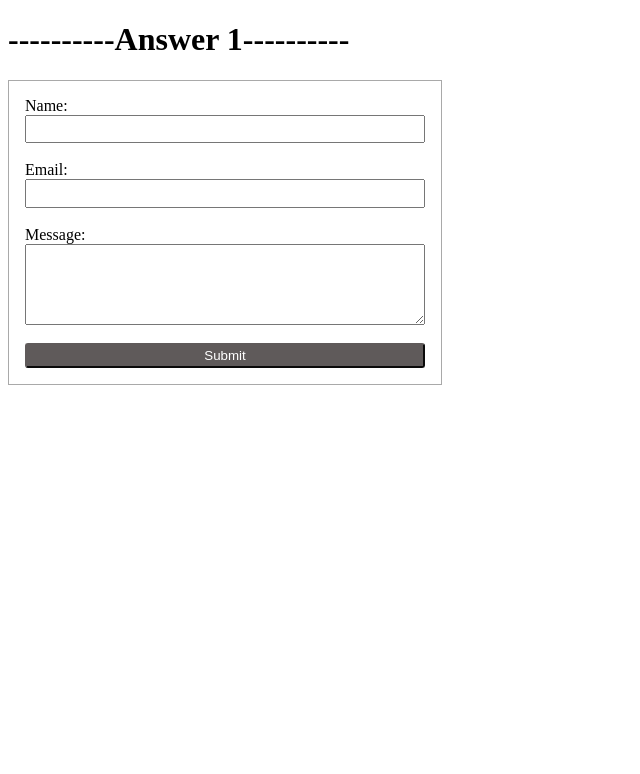
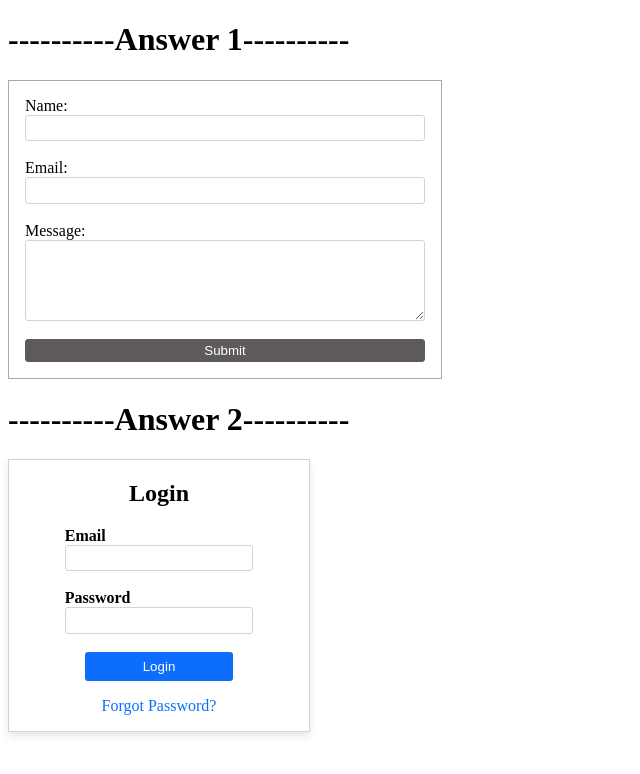
Before and after one commit to Soudip-Panja/Foggy-temp, a plain HTML site: page index.html in a window 1280 px wide. Shown: the whole page, without its empty margins (0-640 px from the left). Drawn offline with Linux system fonts and the light colour scheme.

Commit message:
feat: Add login style 2.

```diff
--- a/index.html
+++ b/index.html
@@ -4,22 +4,14 @@
     <title>CSS_HW4</title>
     <link href="styles.css" rel="stylesheet" />
     <style>
-      .card1 {
-        max-width: 400px;
-        border: 1px solid darkgray;
-        padding: 1rem;
+      .card3 {
         display: flex;
         flex-direction: column;
+        align-items: center;
       }
-      .inputField-style1 {
-        padding: 0.3rem;
-      }
-      .card1 button {
-        background-color: rgb(95, 90, 90);
-        border-color: rgb(95, 90, 90);
-        border-radius: 3px;
-        color: white;
-        padding: 3px;
+      .card3 ul {
+        display: flex;
+        list-style: none;
       }
     </style>
   </head>
@@ -33,9 +25,42 @@
       <input class="inputField-style1" id="email" type="email" email="email" />
       <br />
       <label for="message">Message:</label>
-      <textarea id="message" type="text" rows="5" message="message"></textarea>
+      <textarea
+        class="textArea-style1"
+        id="message"
+        type="text"
+        rows="5"
+        message="message"
+      ></textarea>
       <br />
       <button>Submit</button>
     </div>
+
+    <h1>----------Answer 2----------</h1>
+    <div class="card2">
+      <h2>Login</h2>
+      <div>
+        <label class="labble-style1" for="email">Email</label>
+        <br />
+        <input class="input-style2" id="email" type="email" email="email" />
+        <br /><br />
+      </div>
+
+      <div>
+        <label class="labble-style1" for="password">Password</label>
+        <br />
+        <input
+          class="input-style2"
+          id="password"
+          type="text"
+          password="password"
+        />
+        <br /><br />
+      </div>
+      <button>Login</button>
+      <p>Forgot Password?</p>
+    </div>
+
+
   </body>
 </html>
--- a/styles.css
+++ b/styles.css
@@ -0,0 +1,53 @@
+/* Answer 1 */
+.card1 {
+  max-width: 400px;
+  border: 1px solid darkgray;
+  padding: 1rem;
+  display: flex;
+  flex-direction: column;
+}
+.inputField-style1 {
+  padding: 0.3rem;
+  border: 1px solid lightgray;
+  border-radius: 3px;
+}
+.textArea-style1 {
+  border: 1px solid lightgray;
+  border-radius: 3px;
+}
+.card1 button {
+  background-color: rgb(95, 90, 90);
+  border: 1px solid rgb(95, 90, 90);
+  border-radius: 3px;
+  color: white;
+  padding: 3px;
+}
+
+/* Answer 2 */
+.card2 {
+  width: 300px;
+  border: 1px solid lightgray;
+  display: flex;
+  flex-direction: column;
+  align-items: center;
+  box-shadow: 0 4px 8px rgba(0, 0, 0, 0.1);
+}
+.labble-style1 {
+  font-weight: bold;
+}
+.input-style2 {
+  padding: 0.3rem;
+  border: 1px solid lightgray;
+  border-radius: 3px;
+}
+.card2 p {
+  color: #0d6efd;
+}
+
+.card2 button {
+  background-color: #0d6efd;
+  color: white;
+  border: #0d6efd;
+  border-radius: 3px;
+  padding: 7px 58px;
+}
```
